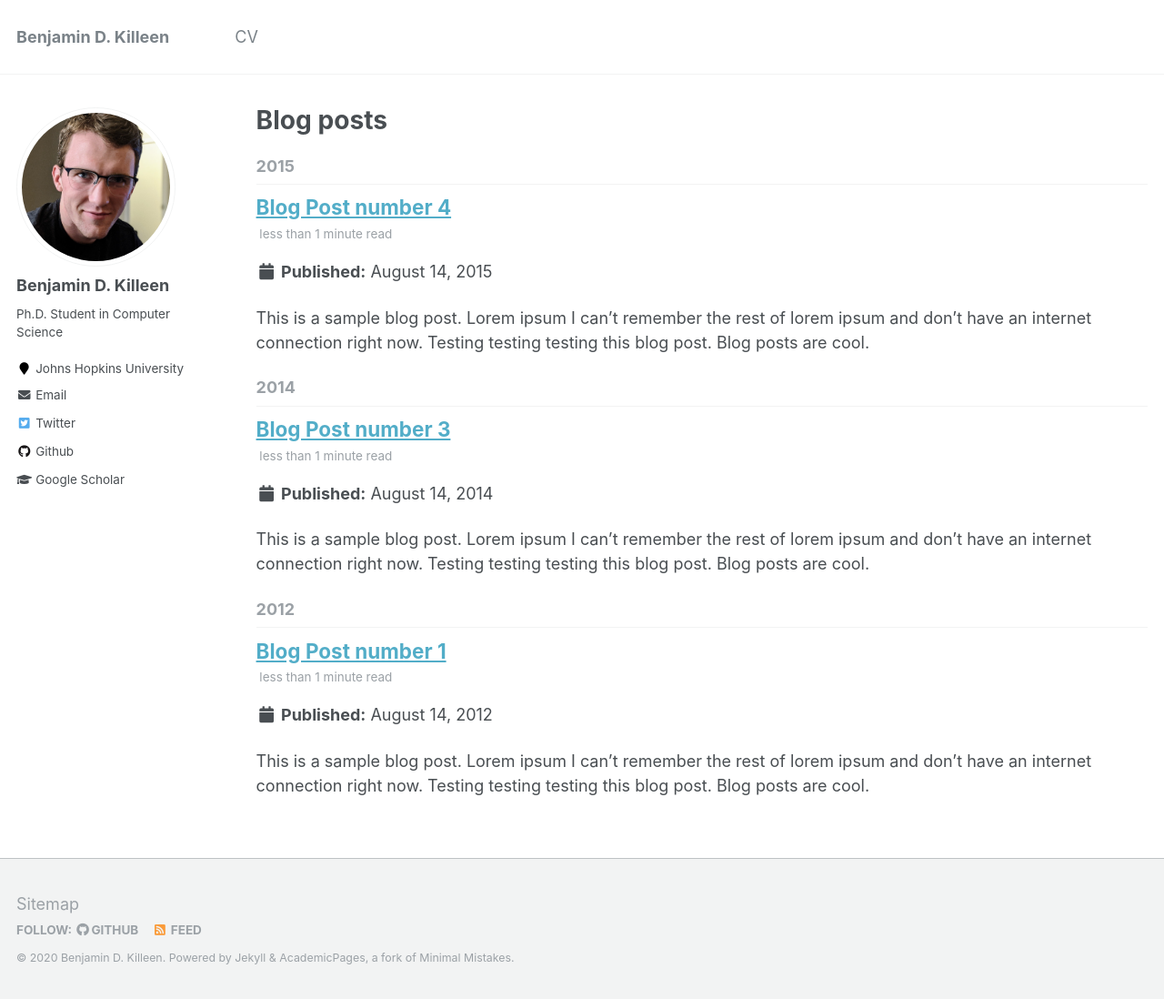
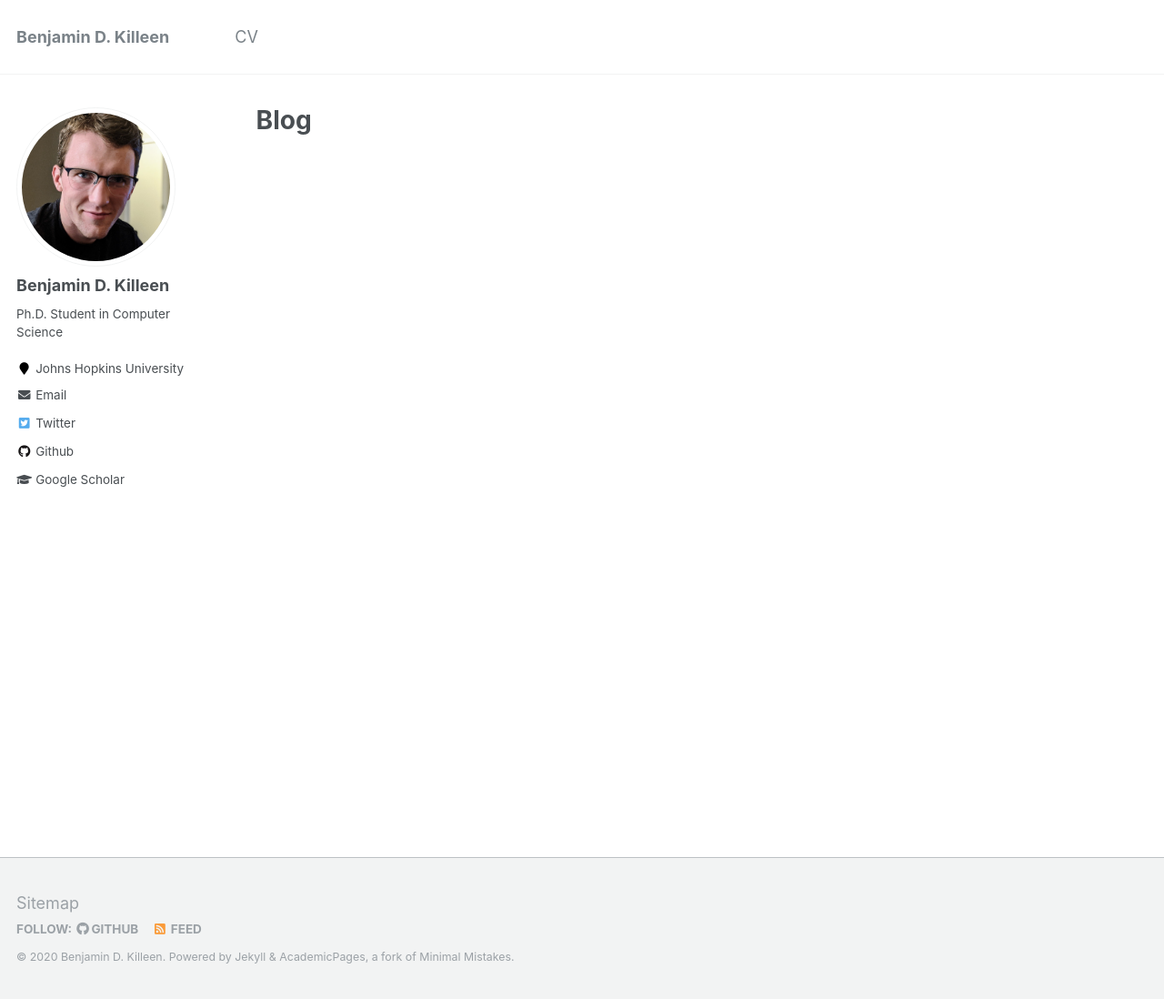
Before and after one commit to benjamindkilleen/benjamindkilleen.github.io, a Jekyll site: the page built from _pages/year-archive.html, in a window 1280 px wide and 1098 px high. Shown: the whole window at 91% size. Built offline with Jekyll 4.4.1, drawn with Linux system fonts in a browser that asks for light colours.

Commit message:
blog post

```diff
--- a/_data/navigation.yml
+++ b/_data/navigation.yml
@@ -12,11 +12,11 @@ main:
   # - title: "Portfolio"
   #   url: /portfolio/
 
+  - title: "CV"
+    url: https://benjamindkilleen.com/files/cv.pdf
+
   # - title: "Blog"
   #   url: /year-archive/
 
-  - title: "CV"
-    url: https://benjamindkilleen.com/files/cv.pdf
-
   # - title: "Guide"
   #   url: /markdown/
--- a/_pages/year-archive.html
+++ b/_pages/year-archive.html
@@ -1,7 +1,7 @@
 ---
 layout: archive
 permalink: /year-archive/
-title: "Blog posts"
+title: "Blog"
 author_profile: true
 redirect_from:
   - /wordpress/blog-posts/
--- a/_posts/2012-08-14-blog-post-1.md
+++ /dev/null
@@ -1,20 +0,0 @@
----
-title: 'Blog Post number 1'
-date: 2012-08-14
-permalink: /posts/2012/08/blog-post-1/
-tags:
-  - cool posts
-  - category1
-  - category2
----
-
-This is a sample blog post. Lorem ipsum I can't remember the rest of lorem ipsum and don't have an internet connection right now. Testing testing testing this blog post. Blog posts are cool.
-
-Headings are cool
-======
-
-You can have many headings
-======
-
-Aren't headings cool?
-------
--- a/_posts/2014-08-14-blog-post-3.md
+++ /dev/null
@@ -1,20 +0,0 @@
----
-title: 'Blog Post number 3'
-date: 2014-08-14
-permalink: /posts/2014/08/blog-post-3/
-tags:
-  - cool posts
-  - category1
-  - category2
----
-
-This is a sample blog post. Lorem ipsum I can't remember the rest of lorem ipsum and don't have an internet connection right now. Testing testing testing this blog post. Blog posts are cool.
-
-Headings are cool
-======
-
-You can have many headings
-======
-
-Aren't headings cool?
-------
--- a/_posts/2015-08-14-blog-post-4.md
+++ /dev/null
@@ -1,20 +0,0 @@
----
-title: 'Blog Post number 4'
-date: 2015-08-14
-permalink: /posts/2012/08/blog-post-4/
-tags:
-  - cool posts
-  - category1
-  - category2
----
-
-This is a sample blog post. Lorem ipsum I can't remember the rest of lorem ipsum and don't have an internet connection right now. Testing testing testing this blog post. Blog posts are cool.
-
-Headings are cool
-======
-
-You can have many headings
-======
-
-Aren't headings cool?
-------
```
Also changed, not shown: _posts/2020-08-how-to-go-casting.md (+46 -3 lines).
